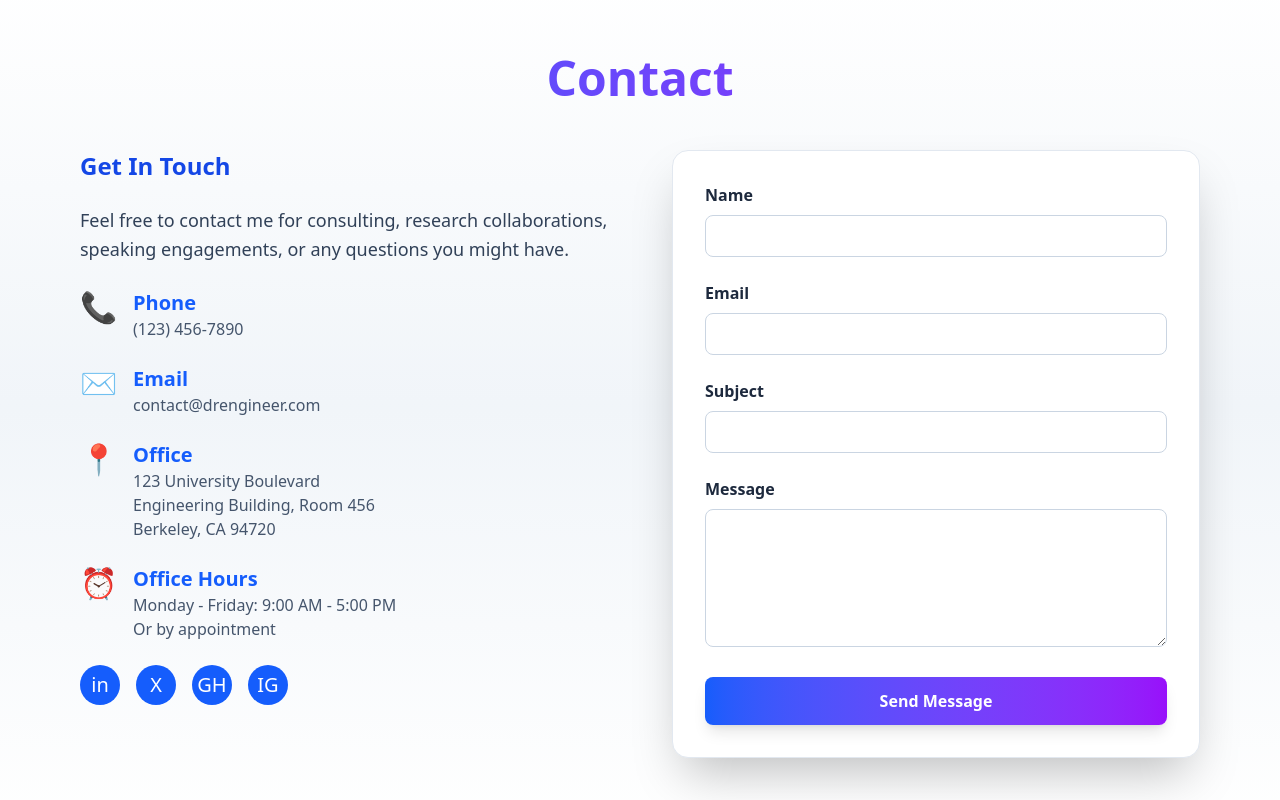
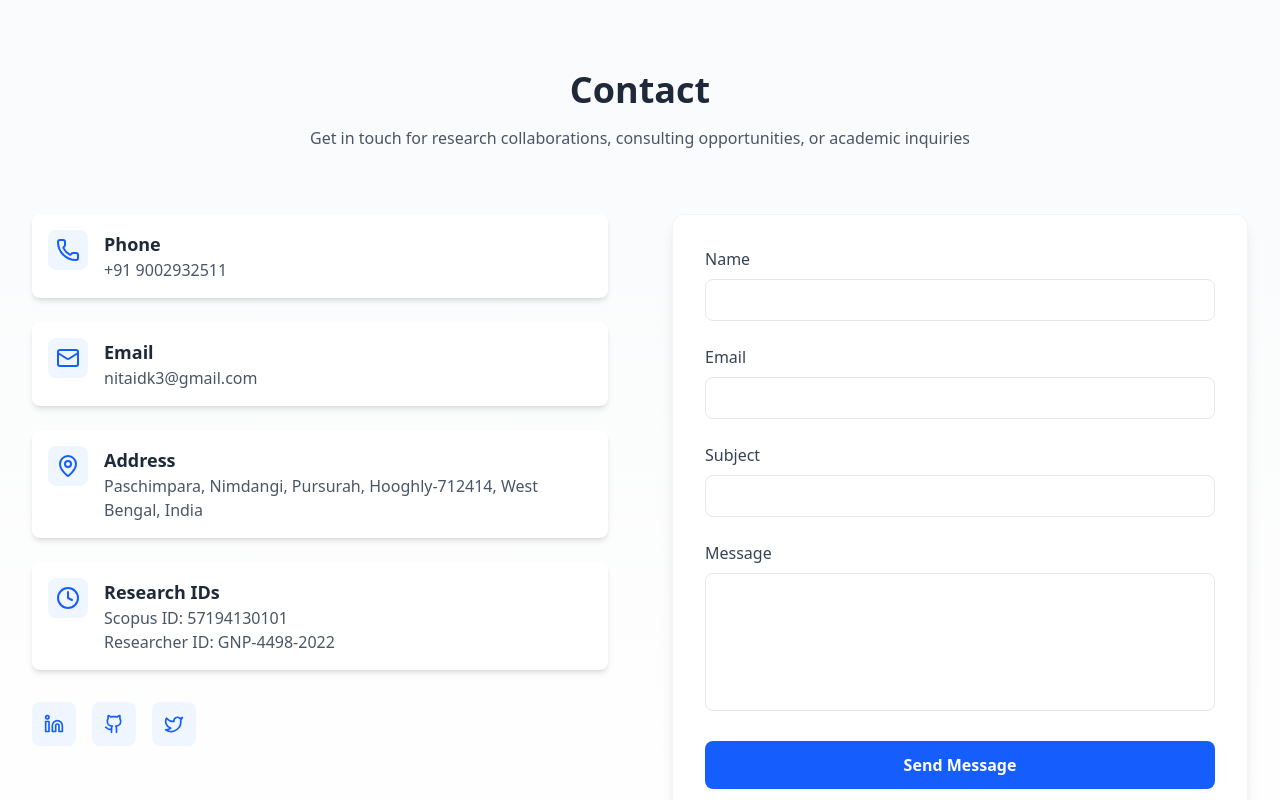
Before and after one commit to Samiran2004/client-portfolio, a React (Vite) app: page / in a window 1280 px wide. Shown: the part 5100-5900 px from the top of the page. Built offline with nearby package versions, Linux system fonts and the light colour scheme.

Commit message:
fix contact and footer

```diff
--- a/src/components/Footer.jsx
+++ b/src/components/Footer.jsx
@@ -2,6 +2,7 @@ import { useEffect, useState } from 'react';
 import { ChevronUp } from 'lucide-react';
 import { motion } from 'framer-motion';
 import { Tooltip } from 'react-tooltip';
+import { profileData } from "../constants/portfolioData";
 
 export default function Footer() {
   const [showButton, setShowButton] = useState(false);
@@ -10,15 +11,17 @@ export default function Footer() {
   useEffect(() => {
     const toggleVisibility = () => {
       setShowButton(window.scrollY > 200);
-      const scrolled = (window.scrollY / (document.body.scrollHeight - window.innerHeight)) * 100;
+      const scrolled =
+        (window.scrollY / (document.body.scrollHeight - window.innerHeight)) *
+        100;
       setScrollPercent(scrolled.toFixed(0));
     };
-    window.addEventListener('scroll', toggleVisibility);
-    return () => window.removeEventListener('scroll', toggleVisibility);
+    window.addEventListener("scroll", toggleVisibility);
+    return () => window.removeEventListener("scroll", toggleVisibility);
   }, []);
 
   const scrollToTop = () => {
-    window.scrollTo({ top: 0, behavior: 'smooth' });
+    window.scrollTo({ top: 0, behavior: "smooth" });
   };
 
   return (
@@ -33,7 +36,7 @@ export default function Footer() {
           {/* Info Section */}
           <div>
             <h2 className="text-3xl font-extrabold bg-gradient-to-r from-teal-400 to-cyan-500 bg-clip-text text-transparent mb-3">
-              <a href="/">Dr. Engineer Portfolio</a>
+              <a href="/">{profileData.name}</a>
             </h2>
             <p className="text-gray-400 text-sm leading-relaxed">
               Bridging the gap between theoretical knowledge and practical
@@ -42,26 +45,47 @@ export default function Footer() {
           </div>
 
           {/* Navigation */}
-          <nav aria-label="Footer navigation" className="grid grid-cols-2 gap-10 text-sm">
+          <nav
+            aria-label="Footer navigation"
+            className="grid grid-cols-2 gap-10 text-sm"
+          >
             <div>
-              <h3 className="text-lg font-semibold text-teal-300 mb-3">Navigation</h3>
+              <h3 className="text-lg font-semibold text-teal-300 mb-3">
+                Navigation
+              </h3>
               <ul className="space-y-2 text-gray-300">
-                {['Home', 'About', 'Education', 'Teaching', 'Research'].map(item => (
-                  <li key={item}>
-                    <a href={`#${item.toLowerCase()}`} className="hover:text-white transition-all duration-200 hover:pl-1">
-                      {item}
-                    </a>
-                  </li>
-                ))}
+                {["Home", "About", "Education", "Teaching", "Research"].map(
+                  (item) => (
+                    <li key={item}>
+                      <a
+                        href={`#${item.toLowerCase()}`}
+                        className="hover:text-white transition-all duration-200 hover:pl-1"
+                      >
+                        {item}
+                      </a>
+                    </li>
+                  )
+                )}
               </ul>
             </div>
 
             <div>
-              <h3 className="text-lg font-semibold text-teal-300 mb-3">Resources</h3>
+              <h3 className="text-lg font-semibold text-teal-300 mb-3">
+                Resources
+              </h3>
               <ul className="space-y-2 text-gray-300">
-                {['Publications', 'Projects', 'Testimonials', 'Contact', 'Privacy Policy'].map(item => (
+                {[
+                  "Publications",
+                  "Projects",
+                  "Testimonials",
+                  "Contact",
+                  "Privacy Policy",
+                ].map((item) => (
                   <li key={item}>
-                    <a href={`#${item.toLowerCase().replace(/ /g, '')}`} className="hover:text-white transition-all duration-200 hover:pl-1">
+                    <a
+                      href={`#${item.toLowerCase().replace(/ /g, "")}`}
+                      className="hover:text-white transition-all duration-200 hover:pl-1"
+                    >
                       {item}
                     </a>
                   </li>
@@ -72,7 +96,7 @@ export default function Footer() {
         </motion.div>
 
         {/* Footer Bottom */}
-        <div className="mt-10 border-t border-gray-700 pt-5 text-center text-gray-500 text-xs tracking-wide">
+        <div className="mt-10 border-t border-gray-700 py-5 text-center text-gray-500 text-xs tracking-wide">
           &copy; 2025 Dr. Engineer Portfolio. All rights reserved.
         </div>
       </div>
--- a/src/components/contact.jsx
+++ b/src/components/contact.jsx
@@ -1,135 +1,167 @@
 import { motion } from 'framer-motion';
-import { useInView } from 'react-intersection-observer';
+import { Phone, Mail, MapPin, Clock, Linkedin, Twitter, Github } from 'lucide-react';
+import { profileData } from '../constants/portfolioData';
+
+const fadeInUp = {
+  hidden: { opacity: 0, y: 20 },
+  visible: {
+    opacity: 1,
+    y: 0,
+    transition: { duration: 0.5, ease: "easeOut" },
+  },
+};
+
+const contactInfo = [
+  {
+    icon: <Phone className="w-6 h-6" />,
+    title: "Phone",
+    text: profileData.contact.phone,
+  },
+  {
+    icon: <Mail className="w-6 h-6" />,
+    title: "Email",
+    text: profileData.contact.email,
+  },
+  {
+    icon: <MapPin className="w-6 h-6" />,
+    title: "Address",
+    text: profileData.contact.address,
+  },
+  {
+    icon: <Clock className="w-6 h-6" />,
+    title: "Research IDs",
+    text: `Scopus ID: ${profileData.contact.scopusID}\nResearcher ID: ${profileData.contact.researcherID}`,
+  },
+];
 
 export default function ContactSection() {
-  const [ref, inView] = useInView({ triggerOnce: true, threshold: 0.1 });
-
-  const fadeInUp = {
-    hidden: { opacity: 0, y: 40 },
-    show: { opacity: 1, y: 0, transition: { duration: 0.6, ease: 'easeOut' } },
-  };
-
   return (
-    <section id="contact" className="relative py-20 bg-gradient-to-b from-white via-slate-100 to-white text-slate-800">
-      <div className="container mx-auto px-6 md:px-12 lg:px-20">
-        <motion.h2
-          ref={ref}
+    <section id="contact" className="py-24 bg-gradient-to-b from-gray-50 to-white">
+      <div className="max-w-7xl mx-auto px-6 lg:px-8">
+        {/* Section Header */}
+        <motion.div
+          className="text-center mb-16"
+          initial="hidden"
+          whileInView="visible"
+          viewport={{ once: true }}
           variants={fadeInUp}
-          initial="hidden"
-          animate={inView ? "show" : "hidden"}
-          className="text-4xl md:text-5xl font-extrabold text-center mb-12 text-transparent bg-clip-text bg-gradient-to-r from-blue-600 to-purple-600"
         >
-          Contact
-        </motion.h2>
+          <h2 className="text-3xl md:text-4xl font-bold text-gray-800 mb-4">
+            Contact
+          </h2>
+          <p className="text-gray-600 max-w-2xl mx-auto">
+            Get in touch for research collaborations, consulting opportunities, or academic inquiries
+          </p>
+        </motion.div>
 
         <div className="grid lg:grid-cols-2 gap-16 items-start">
+          {/* Contact Information */}
           <motion.div
             variants={fadeInUp}
             initial="hidden"
-            animate={inView ? "show" : "hidden"}
-            className="space-y-6"
+            whileInView="visible"
+            viewport={{ once: true }}
+            className="space-y-8"
           >
-            <h3 className="text-2xl font-bold text-blue-700">Get In Touch</h3>
-            <p className="text-lg leading-relaxed text-slate-700">
-              Feel free to contact me for consulting, research collaborations,
-              speaking engagements, or any questions you might have.
-            </p>
-
             <div className="space-y-6">
-              {[{
-                icon: '📞',
-                title: 'Phone',
-                text: '(123) 456-7890'
-              }, {
-                icon: '✉️',
-                title: 'Email',
-                text: 'contact@drengineer.com'
-              }, {
-                icon: '📍',
-                title: 'Office',
-                text: `123 University Boulevard\nEngineering Building, Room 456\nBerkeley, CA 94720`
-              }, {
-                icon: '⏰',
-                title: 'Office Hours',
-                text: 'Monday - Friday: 9:00 AM - 5:00 PM\nOr by appointment'
-              }].map(({ icon, title, text }) => (
-                <div className="flex items-start gap-4" key={title}>
-                  <div className="text-3xl">{icon}</div>
+              {contactInfo.map(({ icon, title, text }) => (
+                <div
+                  key={title}
+                  className="flex items-start gap-4 p-4 bg-white rounded-lg shadow-md hover:shadow-lg transition-shadow duration-300"
+                >
+                  <div className="p-2 bg-blue-50 rounded-lg text-blue-600">
+                    {icon}
+                  </div>
                   <div>
-                    <h4 className="text-xl font-semibold text-blue-600">{title}</h4>
-                    <p className="whitespace-pre-line text-slate-600">{text}</p>
+                    <h4 className="text-lg font-semibold text-gray-800">{title}</h4>
+                    <p className="text-gray-600 whitespace-pre-line">{text}</p>
                   </div>
                 </div>
               ))}
             </div>
 
-            <div className="flex gap-4 mt-6">
-              {['linkedin', 'twitter', 'github', 'instagram'].map((platform, idx) => (
+            {/* Social Links */}
+            <motion.div
+              variants={fadeInUp}
+              className="flex gap-4"
+            >
+              {[
+                { icon: <Linkedin className="w-5 h-5" />, label: "LinkedIn" },
+                { icon: <Github className="w-5 h-5" />, label: "Github" },
+                { icon: <Twitter className="w-5 h-5" />, label: "Twitter" },
+              ].map(({ icon, label }) => (
                 <a
-                  key={platform}
+                  key={label}
                   href="#"
-                  className="w-10 h-10 rounded-full bg-blue-600 hover:bg-purple-600 flex items-center justify-center text-white text-xl transition duration-300"
+                  className="p-3 bg-blue-50 text-blue-600 rounded-lg hover:bg-blue-100 transition-colors duration-300"
+                  aria-label={label}
                 >
-                  {['in', 'X', 'GH', 'IG'][idx]}
+                  {icon}
                 </a>
               ))}
-            </div>
+            </motion.div>
           </motion.div>
 
+          {/* Contact Form */}
           <motion.div
             variants={fadeInUp}
             initial="hidden"
-            animate={inView ? "show" : "hidden"}
-            className="bg-white p-8 rounded-2xl shadow-2xl border border-slate-200"
+            whileInView="visible"
+            viewport={{ once: true }}
+            className="bg-white p-8 rounded-xl shadow-lg border border-gray-100"
           >
-            <form id="contactForm" className="space-y-6">
-              <div className="form-group">
-                <label htmlFor="name" className="block mb-2 font-semibold">Name</label>
+            <form className="space-y-6">
+              <div>
+                <label htmlFor="name" className="block mb-2 text-gray-700 font-medium">
+                  Name
+                </label>
                 <input
                   type="text"
                   id="name"
-                  name="name"
                   required
-                  className="w-full px-4 py-2 rounded-lg border border-slate-300 focus:ring-2 focus:ring-blue-500 outline-none"
+                  className="w-full px-4 py-2 rounded-lg border border-gray-200 focus:ring-2 focus:ring-blue-500 focus:border-transparent outline-none"
                 />
               </div>
 
-              <div className="form-group">
-                <label htmlFor="email" className="block mb-2 font-semibold">Email</label>
+              <div>
+                <label htmlFor="email" className="block mb-2 text-gray-700 font-medium">
+                  Email
+                </label>
                 <input
                   type="email"
                   id="email"
-                  name="email"
                   required
-                  className="w-full px-4 py-2 rounded-lg border border-slate-300 focus:ring-2 focus:ring-blue-500 outline-none"
+                  className="w-full px-4 py-2 rounded-lg border border-gray-200 focus:ring-2 focus:ring-blue-500 focus:border-transparent outline-none"
                 />
               </div>
 
-              <div className="form-group">
-                <label htmlFor="subject" className="block mb-2 font-semibold">Subject</label>
+              <div>
+                <label htmlFor="subject" className="block mb-2 text-gray-700 font-medium">
+                  Subject
+                </label>
                 <input
                   type="text"
                   id="subject"
-                  name="subject"
                   required
-                  className="w-full px-4 py-2 rounded-lg border border-slate-300 focus:ring-2 focus:ring-blue-500 outline-none"
+                  className="w-full px-4 py-2 rounded-lg border border-gray-200 focus:ring-2 focus:ring-blue-500 focus:border-transparent outline-none"
                 />
               </div>
 
-              <div className="form-group">
-                <label htmlFor="message" className="block mb-2 font-semibold">Message</label>
+              <div>
+                <label htmlFor="message" className="block mb-2 text-gray-700 font-medium">
+                  Message
+                </label>
                 <textarea
                   id="message"
-                  name="message"
                   rows="5"
                   required
-                  className="w-full px-4 py-2 rounded-lg border border-slate-300 focus:ring-2 focus:ring-blue-500 outline-none"
+                  className="w-full px-4 py-2 rounded-lg border border-gray-200 focus:ring-2 focus:ring-blue-500 focus:border-transparent outline-none resize-none"
                 ></textarea>
               </div>
 
               <button
                 type="submit"
-                className="w-full py-3 px-6 bg-gradient-to-r from-blue-600 to-purple-600 hover:from-purple-600 hover:to-blue-600 text-white font-semibold rounded-lg shadow-lg transition-all duration-300"
+                className="w-full py-3 px-6 bg-blue-600 text-white font-semibold rounded-lg hover:bg-blue-700 transition-colors duration-300"
               >
                 Send Message
               </button>
```
